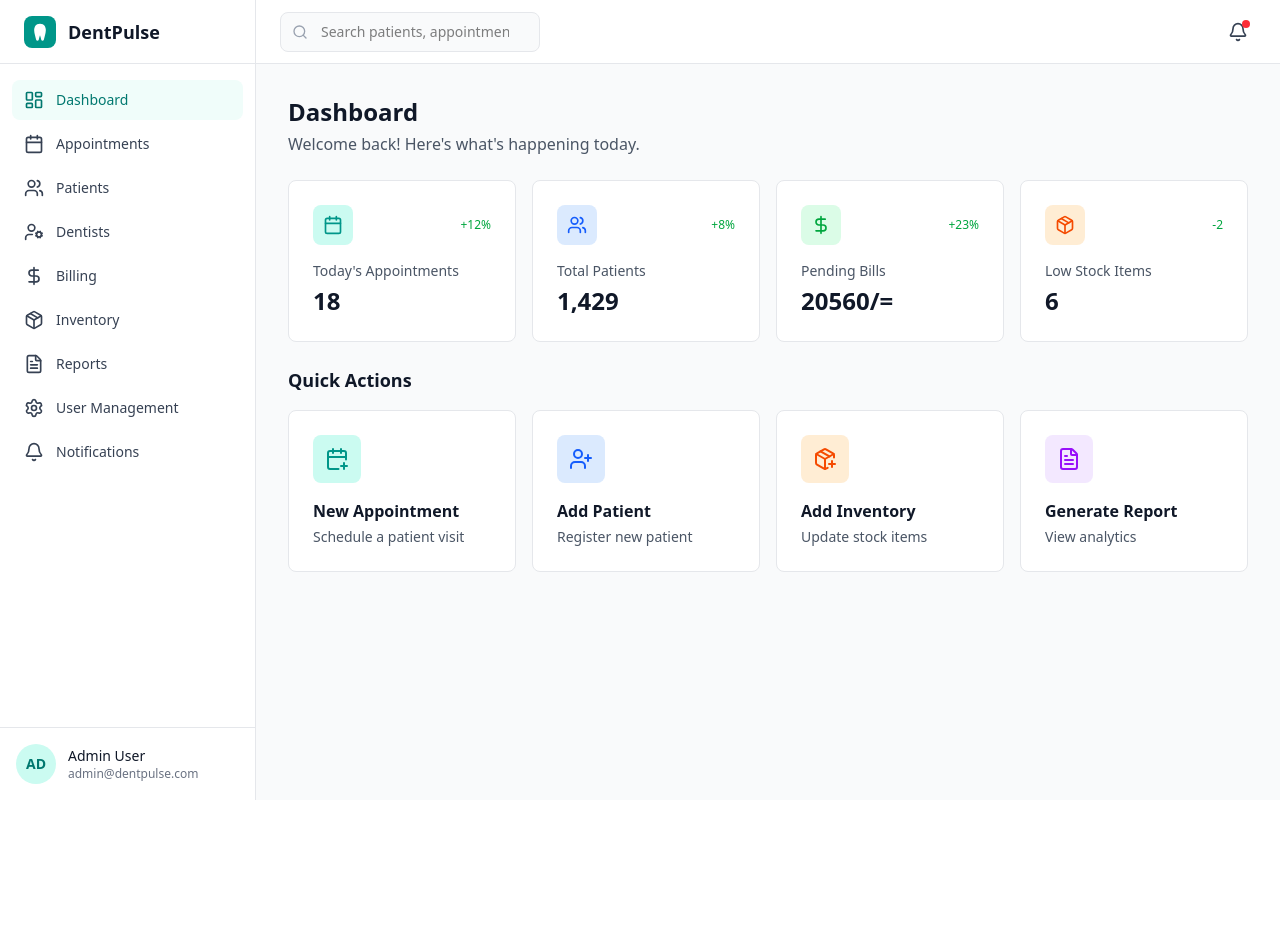
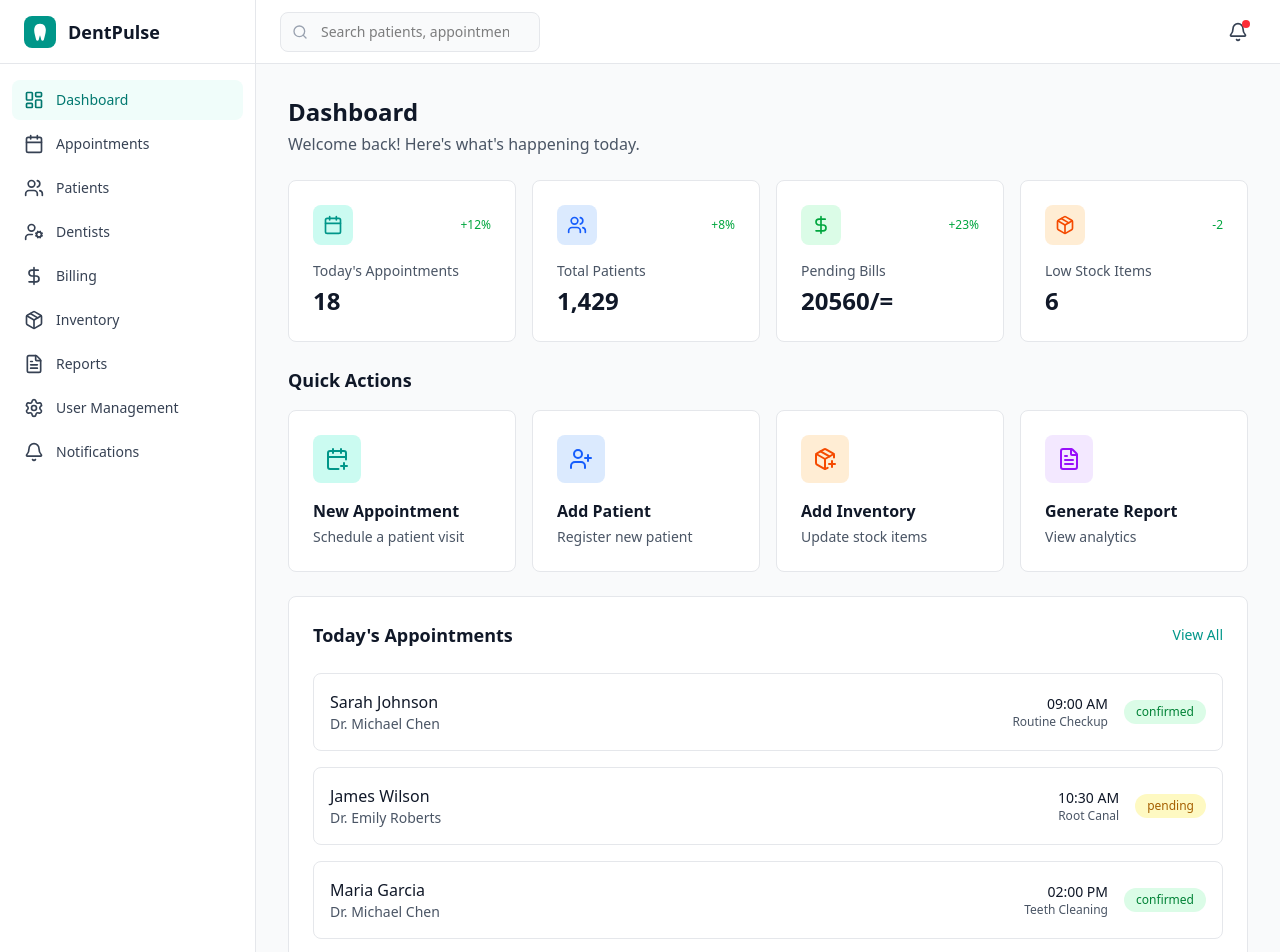
Before and after one commit to HVPasindu/DentPulse, a React app in the folder frontend/: page / in a window 1280 px wide. Shown: the top 952 px of the page. Before the commit the page ends 800 px from the top, so only its background shows below. Built offline with nearby package versions, Linux system fonts and the light colour scheme; the HTML template or start-up script is replaced by a standard one.

Commit message:
create a view of recent appoinments details

```diff
--- /dev/null
+++ b/frontend/src/Admin/DashboardRecentAppoinments.jsx
@@ -0,0 +1,76 @@
+const appointments = [
+  {
+    id: 1,
+    patient: "Sarah Johnson",
+    dentist: "Dr. Michael Chen",
+    time: "09:00 AM",
+    treatment: "Routine Checkup",
+    status: "confirmed",
+  },
+  {
+    id: 2,
+    patient: "James Wilson",
+    dentist: "Dr. Emily Roberts",
+    time: "10:30 AM",
+    treatment: "Root Canal",
+    status: "pending",
+  },
+  {
+    id: 3,
+    patient: "Maria Garcia",
+    dentist: "Dr. Michael Chen",
+    time: "02:00 PM",
+    treatment: "Teeth Cleaning",
+    status: "confirmed",
+  },
+  {
+    id: 4,
+    patient: "Robert Brown",
+    dentist: "Dr. Sarah Lee",
+    time: "03:30 PM",
+    treatment: "Cavity Filling",
+    status: "confirmed",
+  },
+]
+
+export default function DashboardRecentAppointments() {
+  return (
+    <div className="bg-white rounded-lg border border-gray-200 p-6">
+      <div className="flex items-center justify-between mb-6">
+        <h2 className="text-lg font-semibold text-gray-900">Today's Appointments</h2>
+        <button className="text-sm font-medium text-teal-600 hover:text-teal-700">
+          View All
+        </button>
+      </div>
+
+      <div className="space-y-4">
+        {appointments.map((appointment) => (
+          <div
+            key={appointment.id}
+            className="flex items-center justify-between p-4 rounded-lg border border-gray-200 hover:bg-gray-50 transition-colors"
+          >
+            <div className="flex-1 min-w-0">
+              <p className="font-medium text-gray-900">{appointment.patient}</p>
+              <p className="text-sm text-gray-600">{appointment.dentist}</p>
+            </div>
+            <div className="flex items-center gap-4">
+              <div className="text-right hidden sm:block">
+                <p className="text-sm font-medium text-gray-900">{appointment.time}</p>
+                <p className="text-xs text-gray-600">{appointment.treatment}</p>
+              </div>
+              <span className={`
+                px-3 py-1 rounded-full text-xs font-medium
+                ${appointment.status === "confirmed"
+                  ? 'bg-green-100 text-green-700'
+                  : 'bg-yellow-100 text-yellow-700'
+                }
+              `}>
+                {appointment.status}
+              </span>
+            </div>
+          </div>
+        ))}
+      </div>
+    </div>
+  )
+}
--- a/frontend/src/pages/DashboardPage.jsx
+++ b/frontend/src/pages/DashboardPage.jsx
@@ -4,6 +4,7 @@ import DashboardSidebar from '../Admin/DashboardSidebar'
 import DashboardHeader from '../Admin/DashboardHeader'
 import DashboardStatus from '../Admin/DashboardStatus'
 import DashboardQuickActions from '../Admin/DashboardQuickActions'
+import DashboardRecentAppointments from '../Admin/DashboardRecentAppoinments'
 
 
 export default function DashboardPage() {
@@ -25,6 +26,7 @@ export default function DashboardPage() {
 
           <DashboardStatus />
           <DashboardQuickActions />
+          <DashboardRecentAppointments />
 
 
         </main>
```
